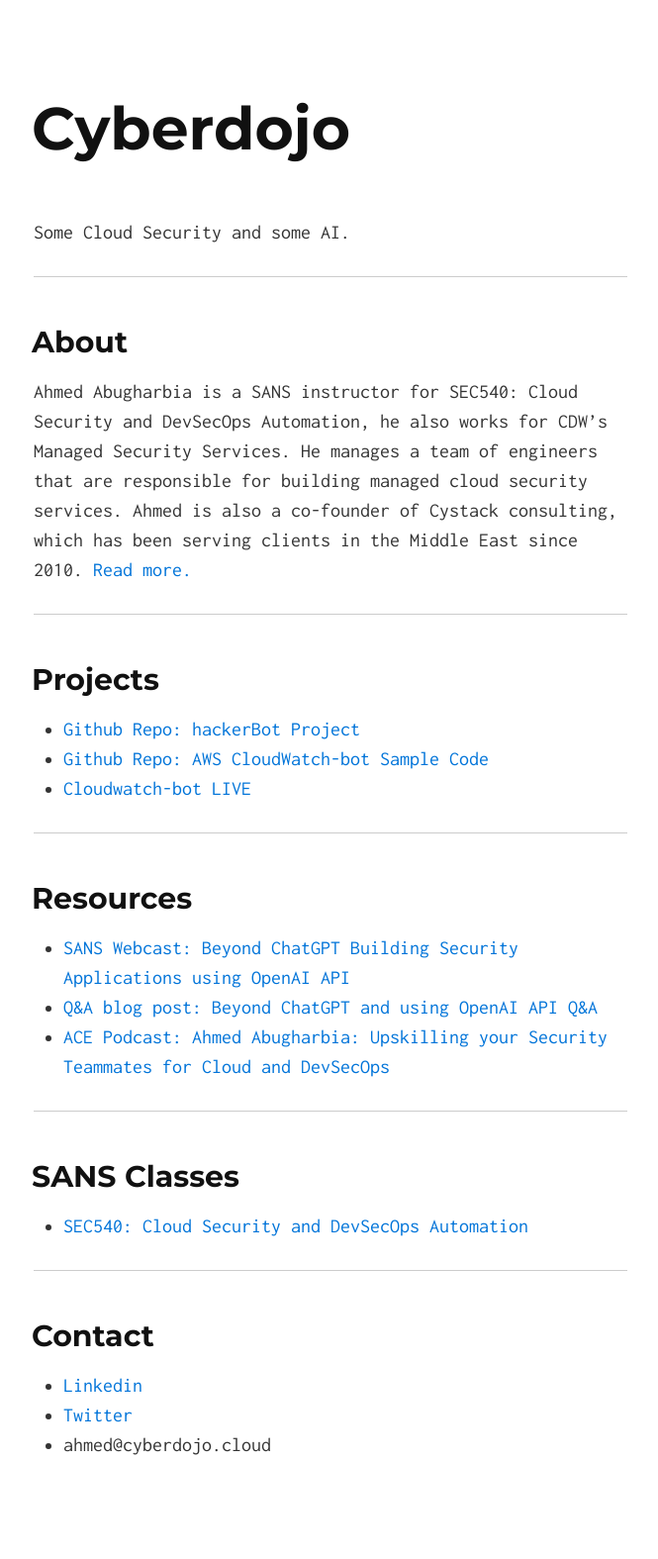
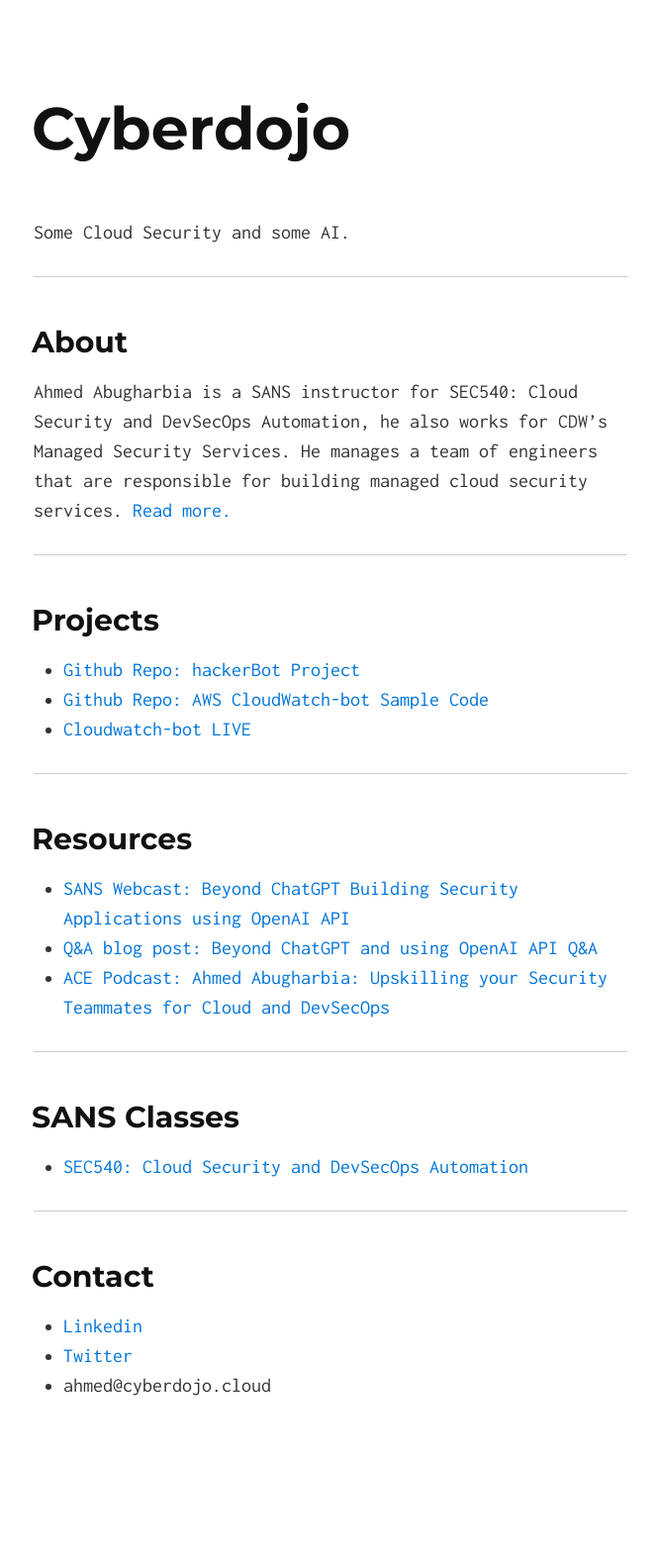
Before and after one commit to Ahmed-AG/cyberdojo-page, a Jekyll site: the page built from index.md, in a window 1280 px wide. Shown: the whole page at 99% size, without its empty margins (306-971 px from the left). Built offline with Jekyll 4.4.1, drawn with Linux system fonts in a browser that asks for light colours; after the commit the page ends 1515 px from its top, so only the background shows below that.

Commit message:
Update page

```diff
--- a/index.md
+++ b/index.md
@@ -8,7 +8,7 @@
 
 ## About
 
-Ahmed Abugharbia is a SANS instructor for SEC540: Cloud Security and DevSecOps Automation, he also works for CDW’s Managed Security Services. He manages a team of engineers that are responsible for building managed cloud security services. Ahmed is also a co-founder of Cystack consulting, which has been serving clients in the Middle East since 2010.
+Ahmed Abugharbia is a SANS instructor for SEC540: Cloud Security and DevSecOps Automation, he also works for CDW’s Managed Security Services. He manages a team of engineers that are responsible for building managed cloud security services.
 [Read more.](https://www.sans.org/profiles/ahmed-abugharbia/){:target="_blank"}
 
 ---
```
